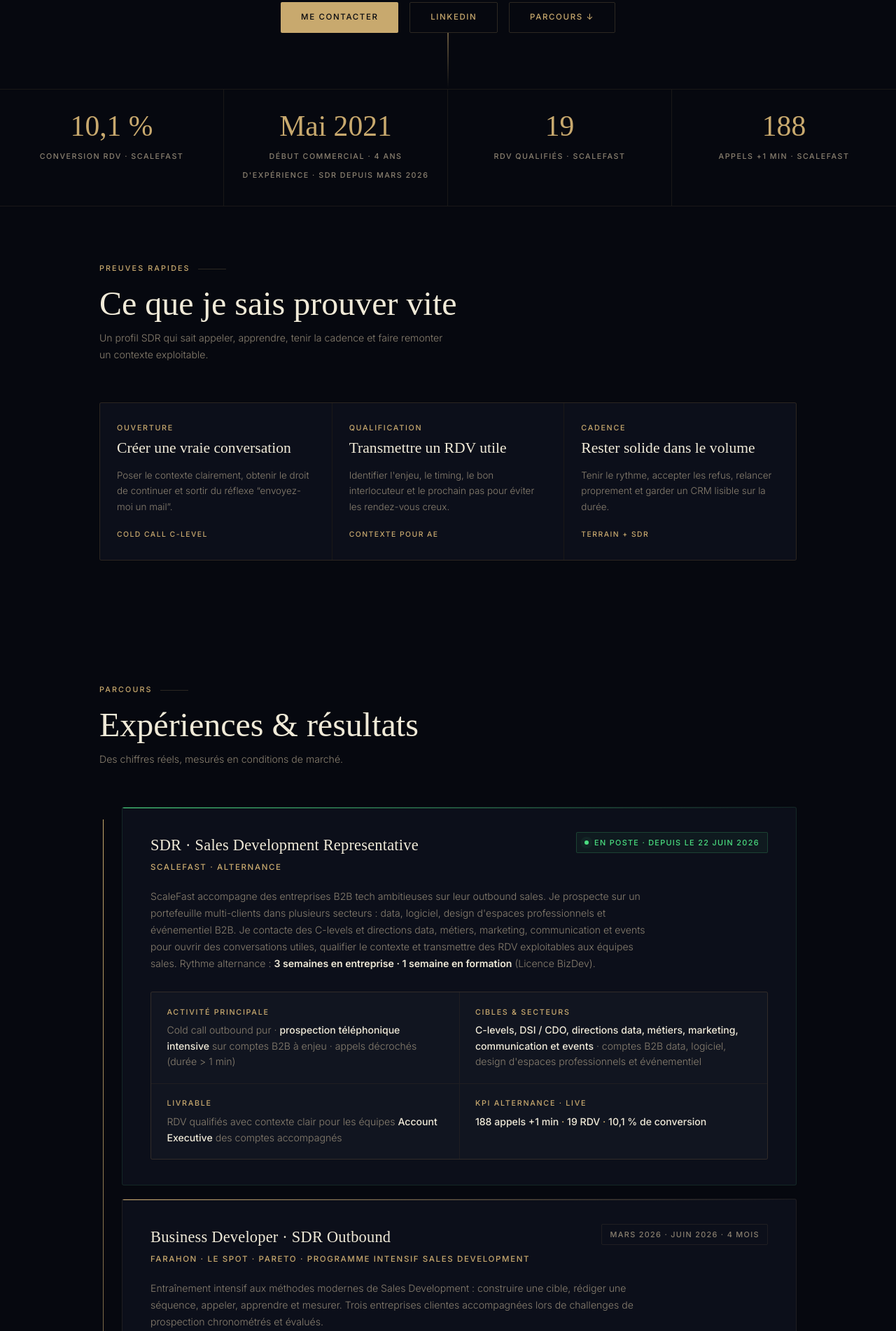
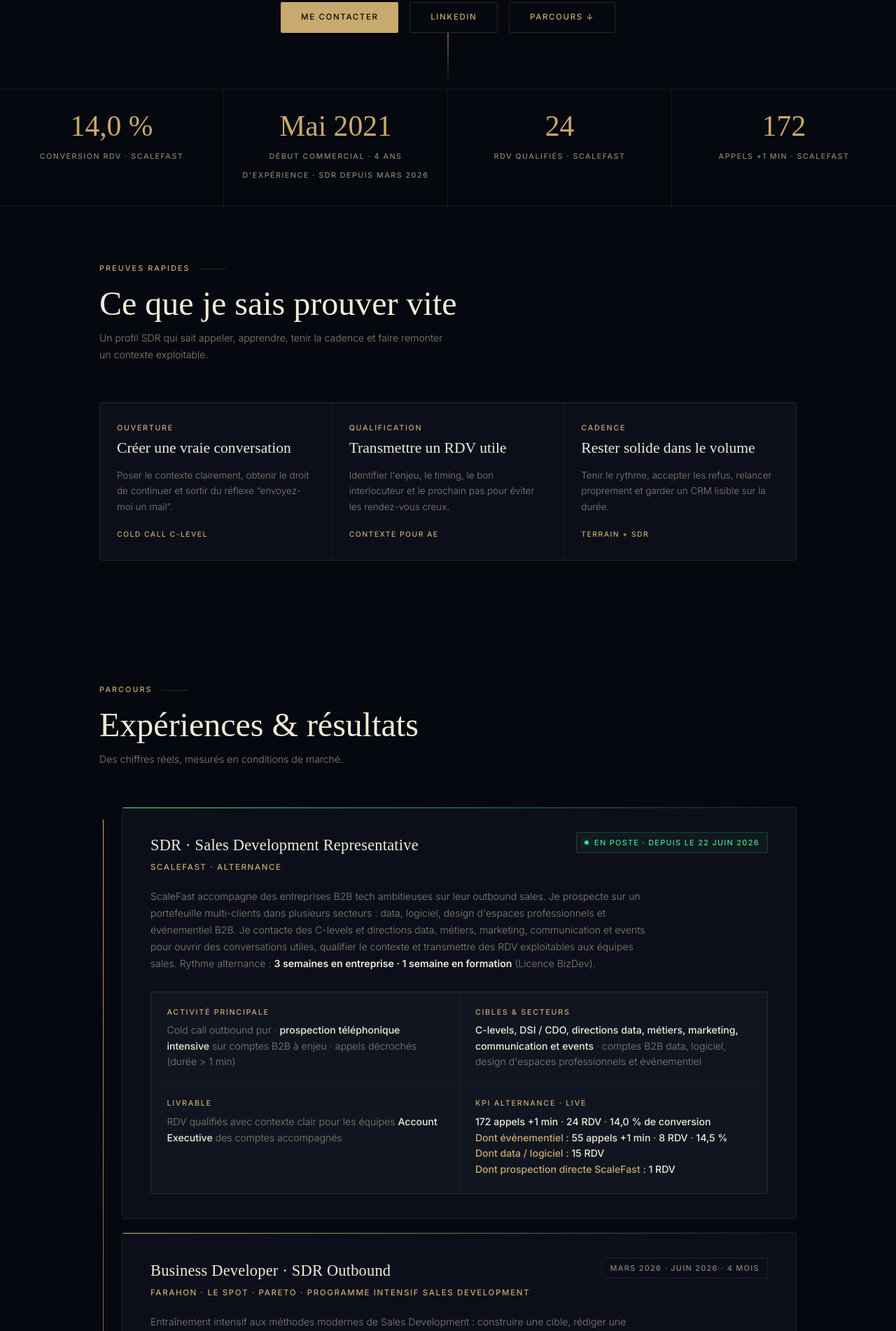
Before and after one commit to taffinquentinqt-lgtm/portfolio, a plain HTML site: page index.html in a window 1280 px wide. Shown: the part 850-2752 px from the top of the page at 70% size. Drawn offline with Linux system fonts and the light colour scheme; a web font is replaced by a local one.

Commit message:
Maj chiffres ScaleFast au 29 juillet

```diff
--- a/index.html
+++ b/index.html
@@ -6,7 +6,7 @@
   <title>Quentin Taffin · SDR Outbound B2B</title>
   <meta name="description" content="Quentin Taffin · SDR en alternance chez ScaleFast, spécialiste outbound sales pour entreprises B2B tech. Cold call C-levels et RDV qualifiés." />
   <meta property="og:title" content="Quentin Taffin · SDR Outbound B2B" />
-  <meta property="og:description" content="SDR en alternance chez ScaleFast, spécialiste outbound sales B2B tech. Cold call C-levels, 188 appels +1 min et 19 RDV qualifiés." />
+  <meta property="og:description" content="SDR en alternance chez ScaleFast, spécialiste outbound sales B2B tech. Cold call C-levels, 172 appels +1 min et 24 RDV qualifiés." />
   <meta property="og:image" content="./1776410684605.jpg" />
   <meta property="og:type" content="website" />
   <meta name="twitter:card" content="summary_large_image" />
@@ -846,7 +846,7 @@
 <!-- ════════════════ HERO ════════════════ -->
 <section class="hero" id="top">
   <img src="./1776410684605.jpg" alt="Quentin Taffin" class="hero-photo" />
-  <div class="hero-eyebrow">Mis à jour · 17 juillet 2026</div>
+  <div class="hero-eyebrow">Mis à jour · 29 juillet 2026</div>
   <h1>Quentin <em>Taffin</em></h1>
   <p class="hero-sub">SDR Outbound B2B · Cold Call · Pipeline logiciel</p>
   <div class="hero-pitch">
@@ -878,7 +878,7 @@
 <!-- ════════════════ STATS BAR ════════════════ -->
 <div class="stats-bar">
   <div class="stat-item">
-    <span class="stat-value">10,1 %</span>
+    <span class="stat-value">14,0 %</span>
     <span class="stat-label">Conversion RDV · ScaleFast</span>
   </div>
   <div class="stat-item">
@@ -886,11 +886,11 @@
     <span class="stat-label">Début commercial · 4 ans d'expérience · SDR depuis mars 2026</span>
   </div>
   <div class="stat-item">
-    <span class="stat-value">19</span>
+    <span class="stat-value">24</span>
     <span class="stat-label">RDV qualifiés · ScaleFast</span>
   </div>
   <div class="stat-item">
-    <span class="stat-value">188</span>
+    <span class="stat-value">172</span>
     <span class="stat-label">Appels +1 min · ScaleFast</span>
   </div>
 </div>
@@ -969,7 +969,12 @@
       </div>
       <div class="kpi-cell">
         <div class="kpi-label">KPI Alternance · Live</div>
-        <div class="kpi-value challenge-stat highlight" style="font-size:.88rem"><strong>188 appels +1 min</strong> · <strong>19 RDV</strong> · <strong>10,1 % de conversion</strong></div>
+        <div class="kpi-value challenge-stat highlight" style="font-size:.88rem">
+          <strong>172 appels +1 min</strong> · <strong>24 RDV</strong> · <strong>14,0 % de conversion</strong><br />
+          Dont événementiel : <strong>55 appels +1 min</strong> · <strong>8 RDV</strong> · <strong>14,5 %</strong><br />
+          Dont data / logiciel : <strong>15 RDV</strong><br />
+          Dont prospection directe ScaleFast : <strong>1 RDV</strong>
+        </div>
       </div>
     </div>
   </div>
```
